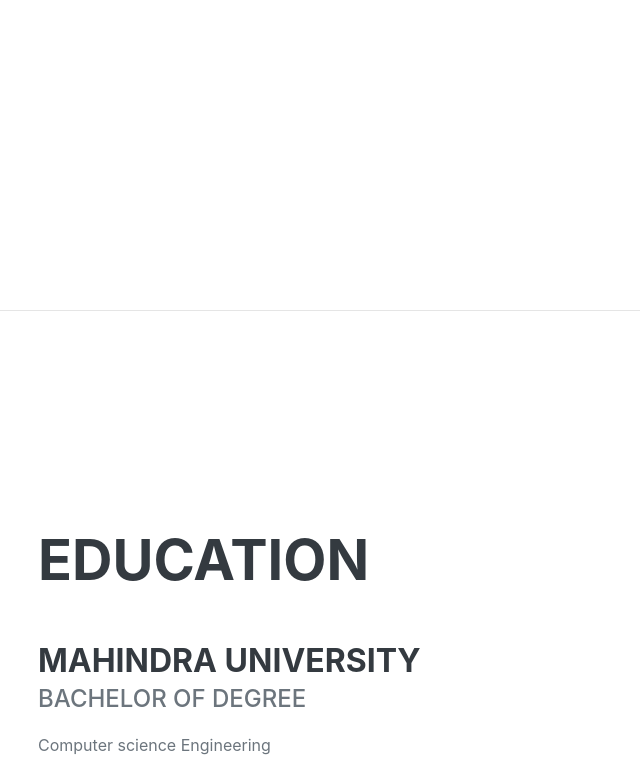
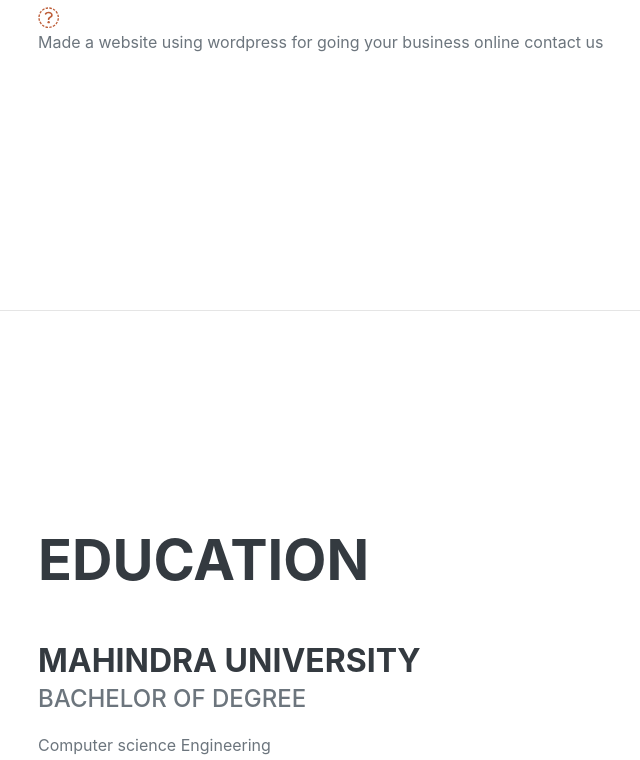
Before and after one commit to rithwikvarma/rithwikvarmaportfolio.github.io, a plain HTML site: page index.html in a window 1280 px wide. Shown: the part 1291-2051 px from the top of the page, without its empty margins (282-922 px from the left). Drawn offline with nearby package versions, Linux system fonts and the light colour scheme; a script that the page names is missing; a web font is replaced by a local one.

Commit message:
Update index.html

```diff
--- a/index.html
+++ b/index.html
@@ -89,6 +89,17 @@
                     </div>
 
                 </div>
+                <div class="resume-section-content">
+                    <div class="d-flex flex-column flex-md-row justify-content-between mb-5">
+                        <div class="flex-grow-1">
+                            <h3 class="mb-0">Food ordering Website</h3>
+                            <a target="_blank" href="https://dev-bookyourcuisine.pantheonsite.io/"><i
+                                class="fab fa-solid fa-link fa-lg"></i></a>
+                           <p>Made a website using wordpress for going your business online contact us
+                            </p>
+                        </div>
+
+                    </div>
         </section>
         <hr class="m-0" />
         <!-- Education-->
@@ -121,16 +132,19 @@
                 <ul class="list-inline dev-icons">
                     <li class="list-inline-item"><i class="fab fa-html5"></i></li>
                     <li class="list-inline-item"><i class="fab fa-css3-alt"></i></li>
-                    <li class="list-inline-item"><i class="fab fa-js-square"></i></li>
                     <li class="list-inline-item"><i class="fab fa-node"></i></li>
                     <li class="list-inline-item"><i class="fab fa-bootstrap"></i></li>
                     <li class="list-inline-item"><i class="fas fa-database"></i></li>
                     <li class="list-inline-item"><i class="fab fa-npm"></i></li>
                     <li class="list-inline-item"><i class="fab fa-python"></i></li>
+                    <li class="list-inline-item"><i class="fab fa-wordpress"></i></li>
+
                 </ul>
                 <ul>
                     <li>Frontend Development</li>
                     <li>Backend Development</li>
+                     <li>WordPress Developer</li>
+
                 </ul>
         </section>
         <hr class="m-0" />
```
